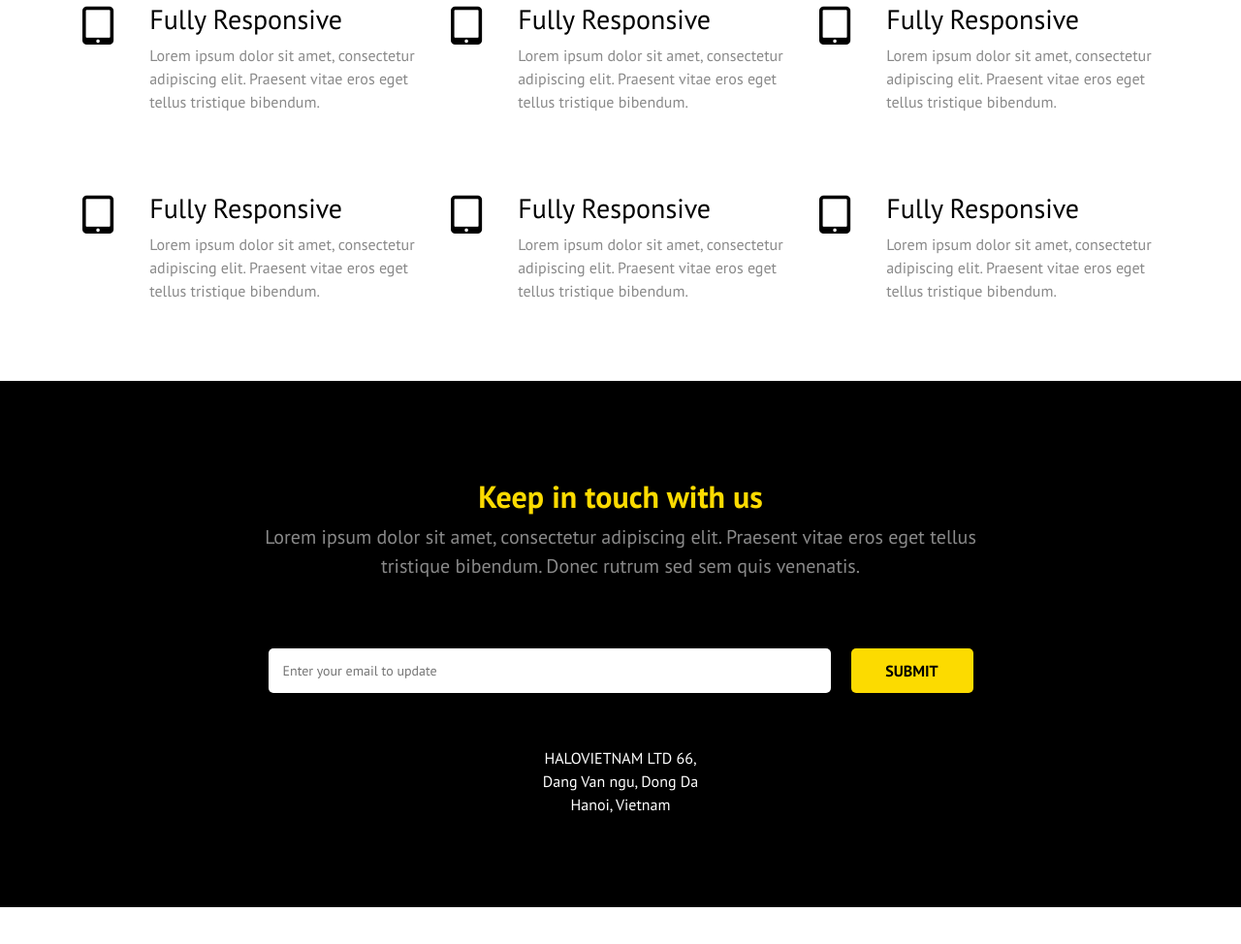
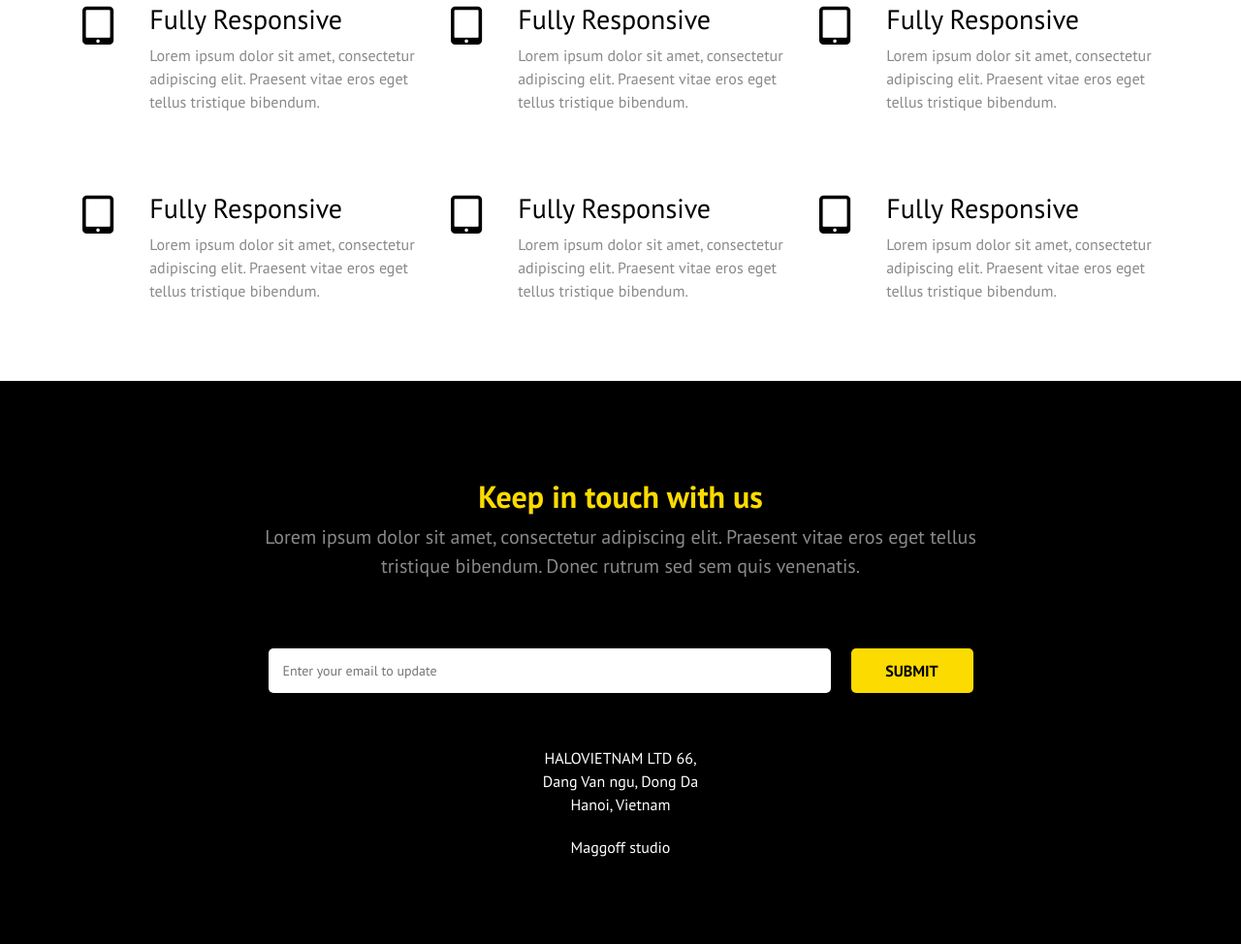
Before and after one commit to Maggoff/tinyone, a plain HTML site: page index.html in a window 1280 px wide. Shown: the part 1009-1983 px from the top of the page at 97% size. Before the commit the page ends 1945 px from the top, so only its background shows below. Drawn offline with Linux system fonts and the light colour scheme.

Commit message:
add autor

```diff
--- a/css/style.css
+++ b/css/style.css
@@ -187,6 +187,15 @@ h3{
   margin: 0 auto;
 }
 
+.autor{
+  display: block;
+  color: #ffffff;
+  font-size: 16px;
+  text-align: center;
+  width: 184px;
+  margin: 20px auto 0;
+}
+
 /* END Footer */
 
 /* Adapt */
--- a/index.html
+++ b/index.html
@@ -223,6 +223,9 @@
             66, Dang Van ngu, Dong Da
             Hanoi, Vietnam
           </div>
+          <a href="http://maggoff.github.io/" class="autor">
+            Maggoff studio
+          </a>
         </div>
       </div>
     </div>
```
